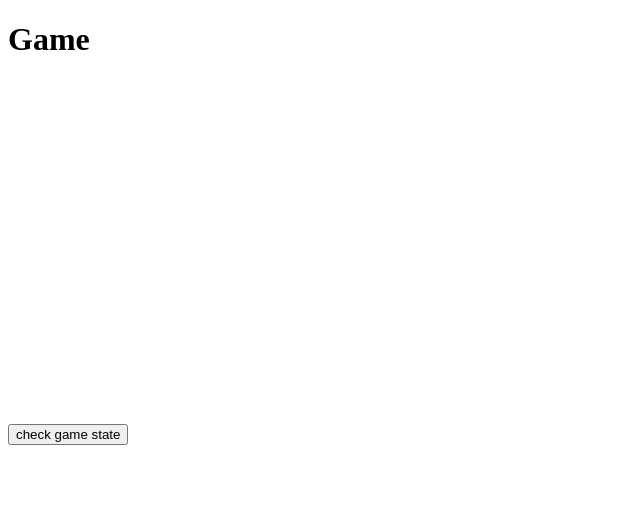
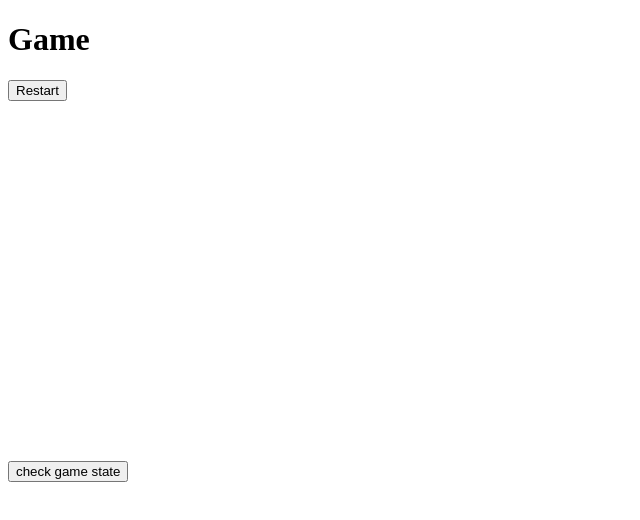
Before and after one commit to Mitch4sho/lofi-tic-tac-toe, a React (Create React App) app: page /game in a window 1280 px wide. Shown: the top 520 px of the page, without its empty margins (0-640 px from the left). Built offline with nearby package versions, Linux system fonts and the light colour scheme.

Commit message:
added restart button

```diff
--- a/src/App.jsx
+++ b/src/App.jsx
@@ -1,6 +1,6 @@
 import { useState } from "react";
 import { BrowserRouter as Router, Routes, Route } from "react-router-dom";
-import { startNewGame, boardUpdater } from "./controller";
+import { startNewGame, boardUpdater, restartGame } from "./controller";
 import GameMenuPage from "./pages/GameMenuPage";
 import GamePage from "./pages/GamePage";
 import "./App.css";
@@ -21,13 +21,18 @@ function App() {
     });
   };
 
-  const updateBoard = (id) => {
+  const handleUpdate = (id) => {
     console.log("updating the board", { id });
     let newBoardState = boardUpdater(id);
     setGameState([...newBoardState]);
   };
 
-  const submitPlayerSettings = () => {
+  const handleRestart = () => {
+    restartGame();
+    setGameState([]);
+  };
+
+  const handlePlayerSettings = () => {
     let gameBoard = startNewGame(playerSettings);
     setGameState([...gameBoard]);
   };
@@ -41,7 +46,7 @@ function App() {
             element={
               <GameMenuPage
                 setPlayerSelection={setPlayerSelection}
-                submitSettings={submitPlayerSettings}
+                submitSettings={handlePlayerSettings}
                 updateSettings={updateSettings}
               />
             }
@@ -49,7 +54,11 @@ function App() {
           <Route
             path="/game"
             element={
-              <GamePage gameBoard={gameState} updateBoard={updateBoard} />
+              <GamePage
+                gameBoard={gameState}
+                updateBoard={handleUpdate}
+                handleRestart={handleRestart}
+              />
             }
           />
         </Routes>
--- a/src/controller.js
+++ b/src/controller.js
@@ -1,4 +1,4 @@
-import { startGame, check, updateGame } from "./model/startGame";
+import { startGame, check, updateGame, restart } from "./model/startGame";
 
 export function startNewGame(settings) {
     console.log('Game Start');
@@ -10,6 +10,11 @@ export function boardUpdater(id) {
     return updateGame(id);
 }
 
+export function restartGame() {
+    let gameBoard = restart();
+    return gameBoard;
+}
+
 export function checkState() {
     check();
 }
--- a/src/model/startGame.js
+++ b/src/model/startGame.js
@@ -19,6 +19,13 @@ export function updateGame(idx) {
     return gameState.state.currentBoard;
 }
 
+export function restart() {
+    gameState.state.currentBoard = [];
+    gameState.state.settings = {};
+
+    return gameState.state.currentBoard
+}
+
 export function check() {
     console.log({ gameState });
 }
--- a/src/pages/GamePage.jsx
+++ b/src/pages/GamePage.jsx
@@ -1,11 +1,20 @@
 import React from "react";
+import { useNavigate } from "react-router-dom";
 import Block from "../components/Block";
 import { checkState } from "../controller";
 
-export default function GamePage({ gameBoard, updateBoard }) {
+export default function GamePage({ gameBoard, updateBoard, handleRestart }) {
+  const navigate = useNavigate();
+
+  const restart = () => {
+    navigate("/");
+    handleRestart();
+  };
+
   return (
     <div style={{ height: "100vh" }}>
       <h1>Game</h1>
+      <button onClick={restart}>Restart</button>
       <ul>
         {gameBoard.map((content, id) => {
           return (
```
